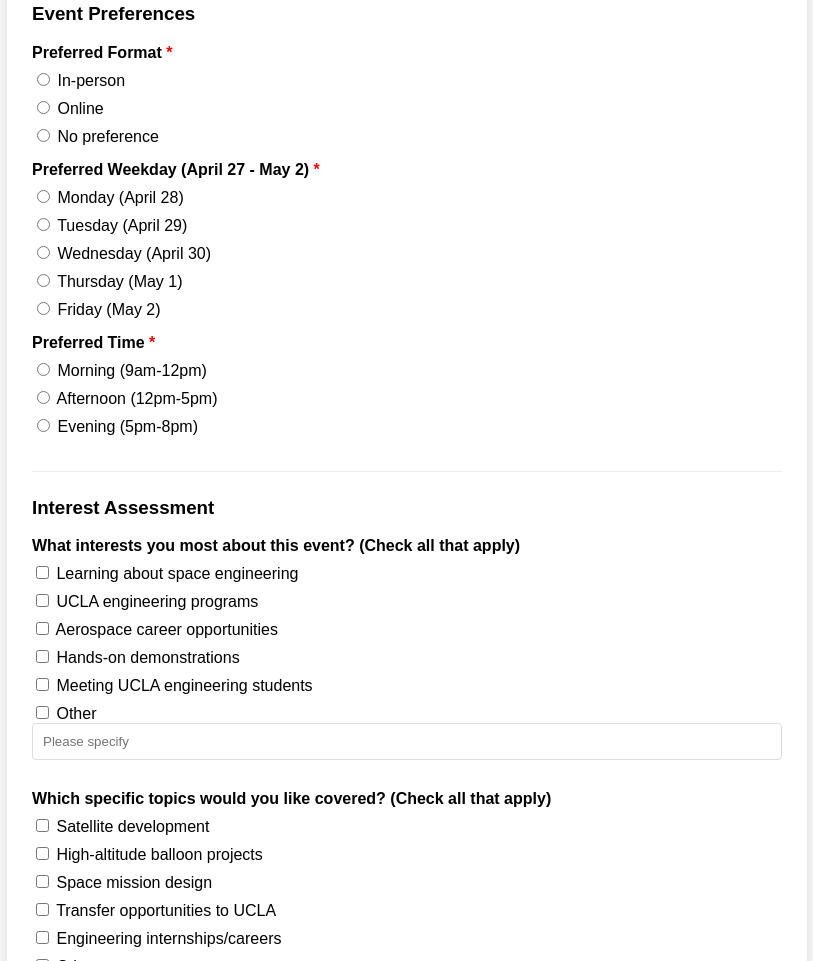
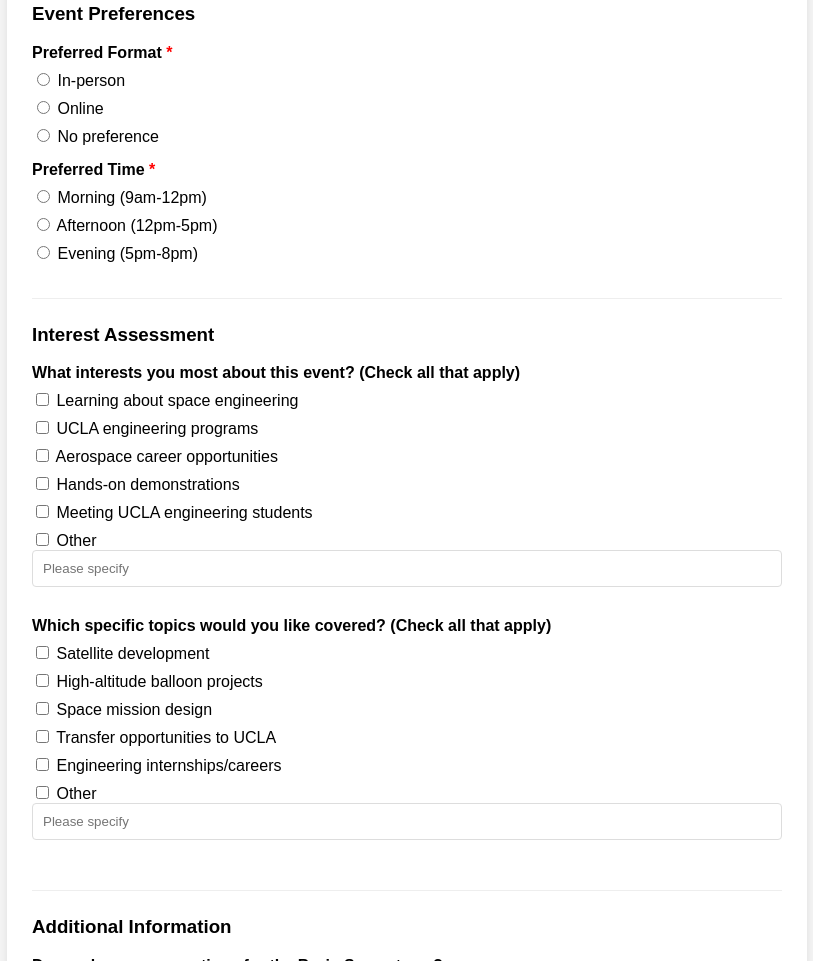
Before and after one commit to tszyulau/BruinSpaceREACH25S.github.io, a plain HTML site: page index.html in a window 1280 px wide. Shown: the part 763-1724 px from the top of the page, without its empty margins (233-1046 px from the left). Drawn offline with Linux system fonts and the light colour scheme.

Commit message:
Update index.html

```diff
--- a/index.html
+++ b/index.html
@@ -145,30 +145,6 @@
           </div>
         </div>
 
-        <label class="required">Preferred Weekday (April 27 - May 2)</label>
-        <div class="radio-group">
-          <div class="radio-item">
-            <input type="radio" id="dayMonday" name="preferredDay" value="monday" required>
-            <label for="dayMonday">Monday (April 28)</label>
-          </div>
-          <div class="radio-item">
-            <input type="radio" id="dayTuesday" name="preferredDay" value="tuesday">
-            <label for="dayTuesday">Tuesday (April 29)</label>
-          </div>
-          <div class="radio-item">
-            <input type="radio" id="dayWednesday" name="preferredDay" value="wednesday">
-            <label for="dayWednesday">Wednesday (April 30)</label>
-          </div>
-          <div class="radio-item">
-            <input type="radio" id="dayThursday" name="preferredDay" value="thursday">
-            <label for="dayThursday">Thursday (May 1)</label>
-          </div>
-          <div class="radio-item">
-            <input type="radio" id="dayFriday" name="preferredDay" value="friday">
-            <label for="dayFriday">Friday (May 2)</label>
-          </div>
-        </div>
-
         <label class="required">Preferred Time</label>
         <div class="radio-group">
           <div class="radio-item">
```
